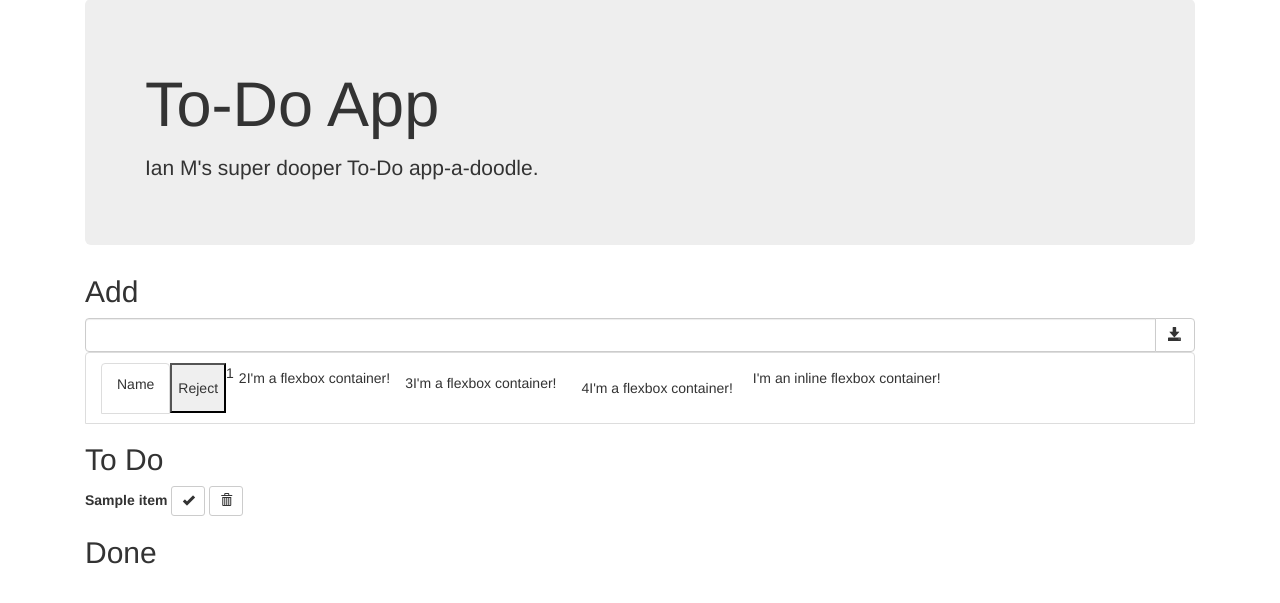
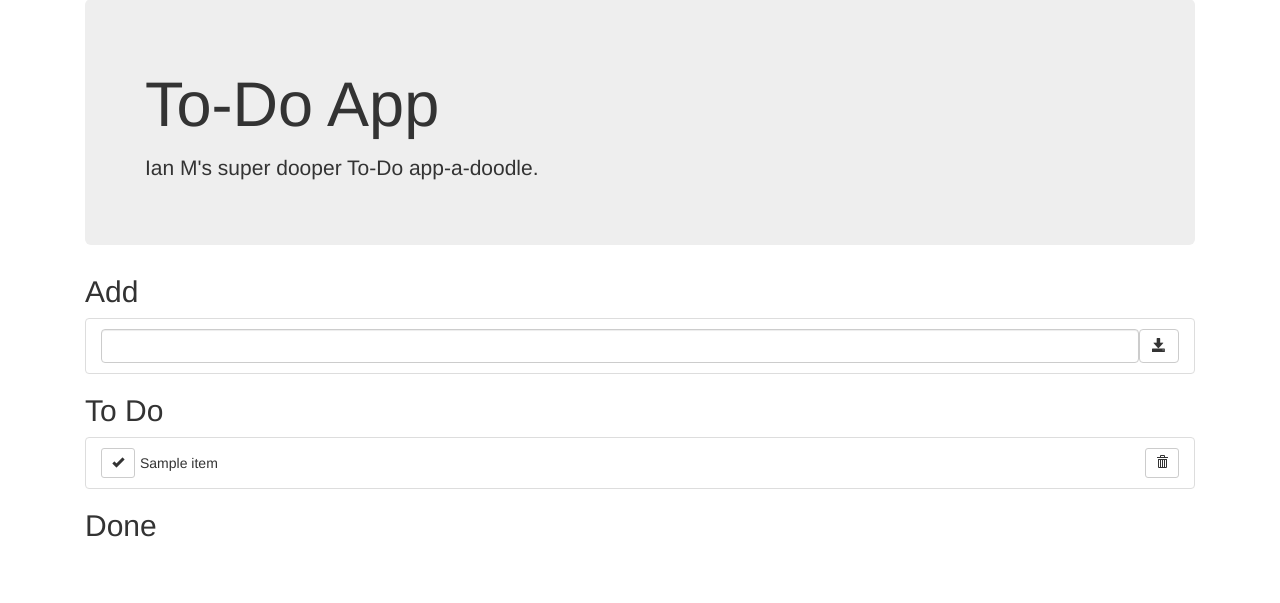
Before and after one commit to ianm1968/ToDoTake2, a Flask app: template todo_app/templates/index.html in a window 1280 px wide. Shown: the part 78-681 px from the top of the page. Run offline with Flask 2, Linux system fonts and the light colour scheme; the template is opened without the code that fills it: most values are stand-ins (such as "Sample title", 1, 10 or a date in 2020); some libraries are stand-ins or nearby versions.

Commit message:
Styling as unordered list of d-flex shizzle

```diff
--- a/todo_app/templates/index.html
+++ b/todo_app/templates/index.html
@@ -10,53 +10,53 @@
 
   <form method="post" >
     <h2>Add</h2>
-    <div class="input-group">
+      <ul class="list-group">
+        <form method="post">
+          <li class="list-group-item d-flex">
             <input name="task_title" type="text" class="form-control" required>
-      <div class="input-group-btn">
             <button class="btn btn-default" type="submit" formaction="/add"><i class="glyphicon glyphicon-save"></i></button>
-      </div>
-    </div>
+          </li>
+        </form>
+      </ul>
   </form>
 
   <form method="post" >
-    <div class='list-group-item d-flex '>
-      <li class='list-group-item' d-flex >Name</li>
-      <button id="test" type="button">Reject</button>
-      <div class="d-flex">1</div>
-      <div class="d-flex p-2">2I'm a flexbox container!</div>
-      <div class="d-flex p-3">3I'm a flexbox container!</div>
-      <div class="d-flex p-4">4I'm a flexbox container!</div>
-      <div class="d-inline-flex p-2">I'm an inline flexbox container!</div>
-    </div>
   <h2>To Do</h2>
+    <ul class="list-group">
       {% for item in to_do_list %}
         {% if item.status == "To Do" %}
         <form method="post">
+          <li class="list-group-item d-flex">
             <input type="hidden" id="task_id" name="task_id" value={{item.id}}>
-          <label for="task_id">{{item.name}}</label>
               <button type="submit" formaction="/complete" class="btn btn-default btn-sm">
               <span class="glyphicon glyphicon-ok"></span>
             </button>
+            <p class="p-0 m-2 flex-grow-1 ">{{item.name}}</p>
             <button type="submit" formaction="/delete" class="btn btn-default btn-sm">
               <span class="glyphicon glyphicon-trash"></span>
-          </button>
+          </li>
         </form>
         {% endif %}
       {% endfor %}
+    </ul>
+
   <h2>Done</h2>
+    <ul class="list-group">
       {% for item in to_do_list %}
         {% if item.status != "To Do" %}
         <form method="post">
+          <li class="list-group-item d-flex">
             <input type="hidden" id="task_id" name="task_id" value={{item.id}}>
-          <label for="task_id">{{item.name}}</label>
               <button type="submit" formaction="/restore" class="btn btn-default btn-sm">
               <span class="glyphicon glyphicon-repeat"></span>
             </button>
+            <p class="p-0 m-2 flex-grow-1 ">{{item.name}}</p>
             <button type="submit" formaction="/delete" class="btn btn-default btn-sm">
               <span class="glyphicon glyphicon-trash"></span>
-          </button>
+          </li>
         </form>
         {% endif %}
       {% endfor %}
+    </ul>
   </form>
 {% endblock %}
```
Lines whose indentation alone changed are shown as unchanged.
